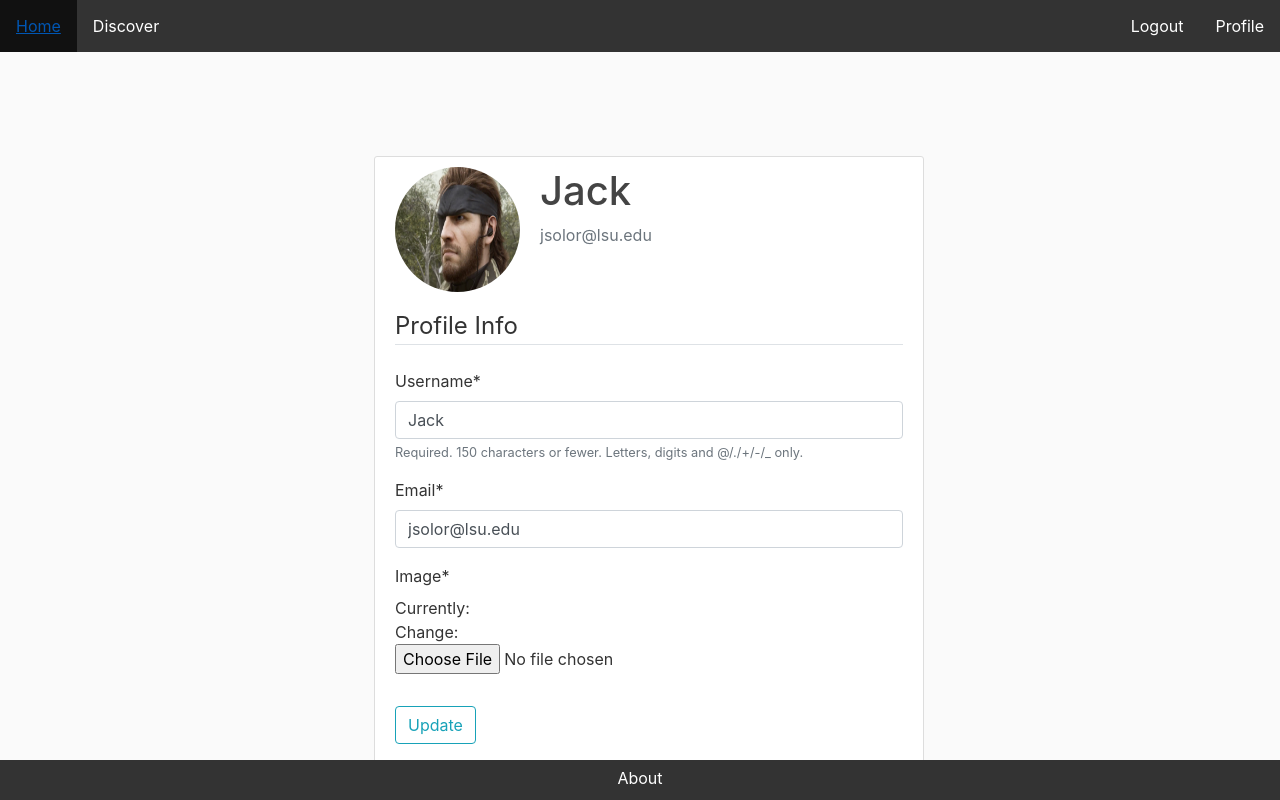
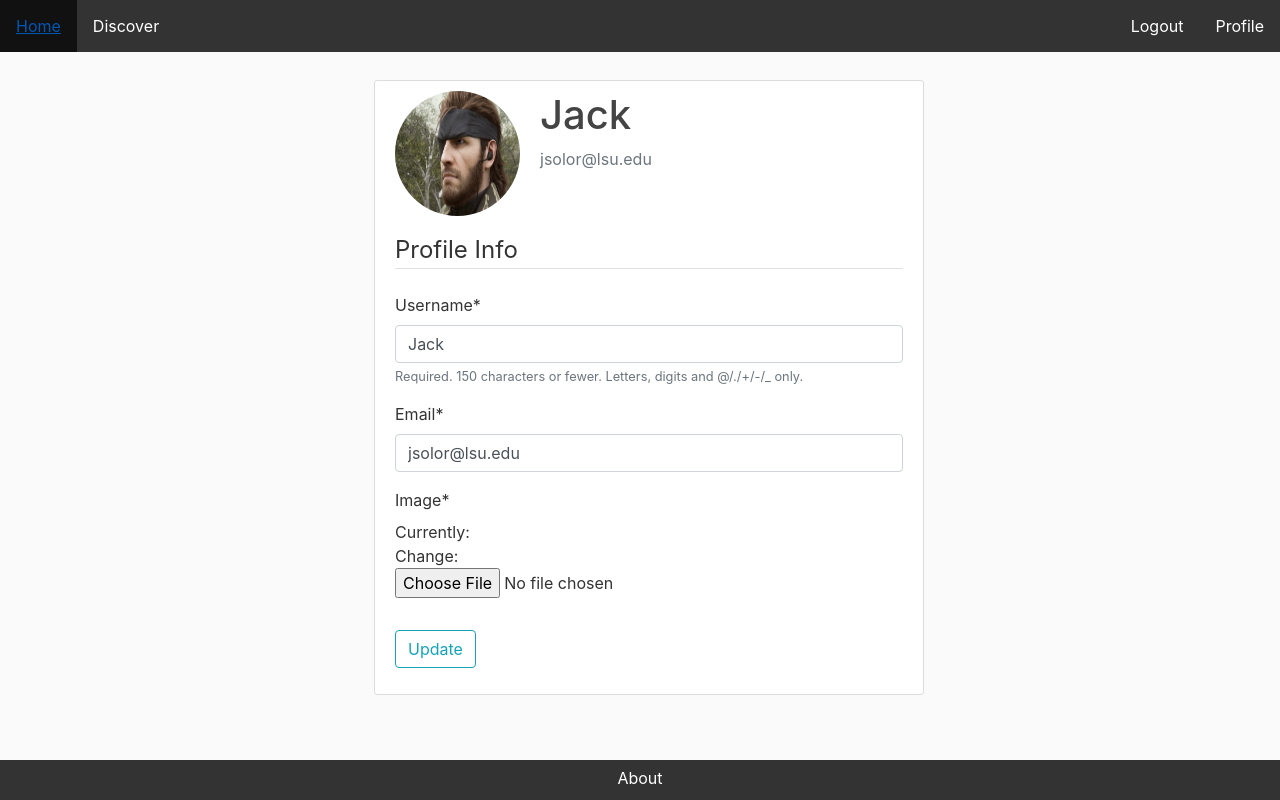
Before and after one commit to htatum2/RecipeMaster, a Django app: page /profile/ in a window 1280 px wide. Run offline with Django 3.2, Linux system fonts and the light colour scheme; a user stored in the database is signed in; data comes from the database, SQL or seed files in the repository; some libraries are stand-ins or nearby versions.

Commit message:
Update profile.html

```diff
--- a/recipe_master/users/templates/users/profile.html
+++ b/recipe_master/users/templates/users/profile.html
@@ -7,7 +7,7 @@
     .content-section{
         width: 550px;
         position: absolute;
-        margin-top: 10%;
+        margin-bottom: 15%;
         left: 40%;
         transform: (-50%,-50%);
     }
```
